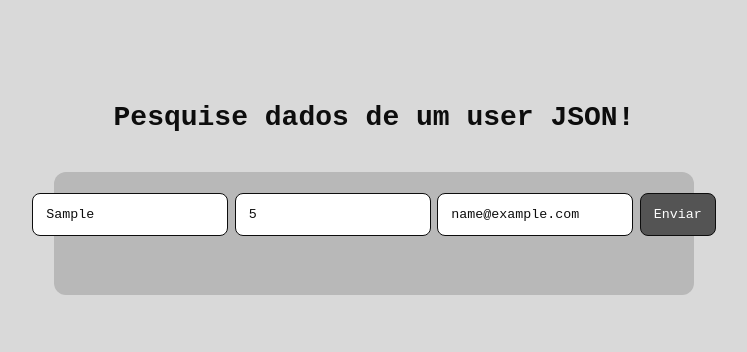
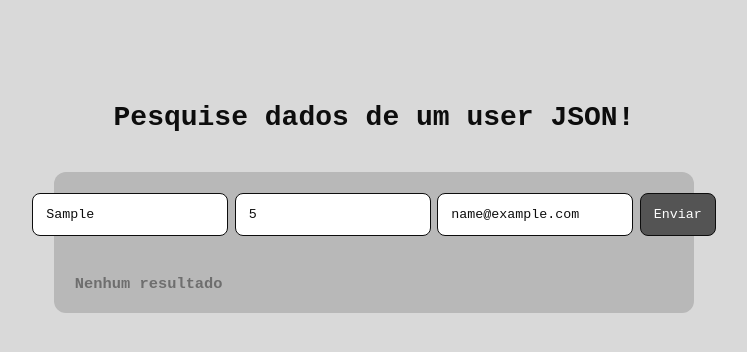
Before and after one commit to AntonyHaro/javascript-search, a plain HTML site: page index.html in a window 1280 px wide. Both pictures are taken after typing "Sample", "5", "name@example.com" into the empty fields and a click on the button "Enviar". Shown: the whole page, without its empty margins (266-1013 px from the left). Drawn offline with Linux system fonts and the light colour scheme.

Commit message:
atualização do tratamento de resultados vazios

```diff
--- a/index.html
+++ b/index.html
@@ -34,7 +34,7 @@
                     />
                     <button type="submit">Enviar</button>
                 </form>
-                <div id="render-space"><p id="default-p">Nenhum resultado</p></div>
+                <div id="render-space"><p class="no-results">Nenhum resultado</p></div>
             </div>
         </main>
     </body>
--- a/script.js
+++ b/script.js
@@ -52,8 +52,8 @@ function searchItems(users, name, age, email) {
 
 function showResults(results) {
     //função para renderizar os resultados
+
     const renderSpace = document.getElementById("render-space");
-
     renderSpace.innerHTML = "";
 
     const createElement = (tag, className, text) => {
@@ -62,6 +62,16 @@ function showResults(results) {
         element.textContent = text;
         return element;
     };
+
+    if (results.length === 0) {
+        const noResultsMessage = createElement(
+            "p",
+            "no-results",
+            "Nenhum resultado"
+        );
+        renderSpace.appendChild(noResultsMessage);
+        return;
+    }
 
     results.forEach((user) => {
         const userInfo = createElement("div", "user-info");
--- a/style.css
+++ b/style.css
@@ -82,7 +82,7 @@ button:hover {
   gap: 1rem;
 }
 
-#default-p {
+.no-results {
   font-size: 1.1em;
   font-weight: bold;
   color: hsl(0, 0%, 43%);
```
